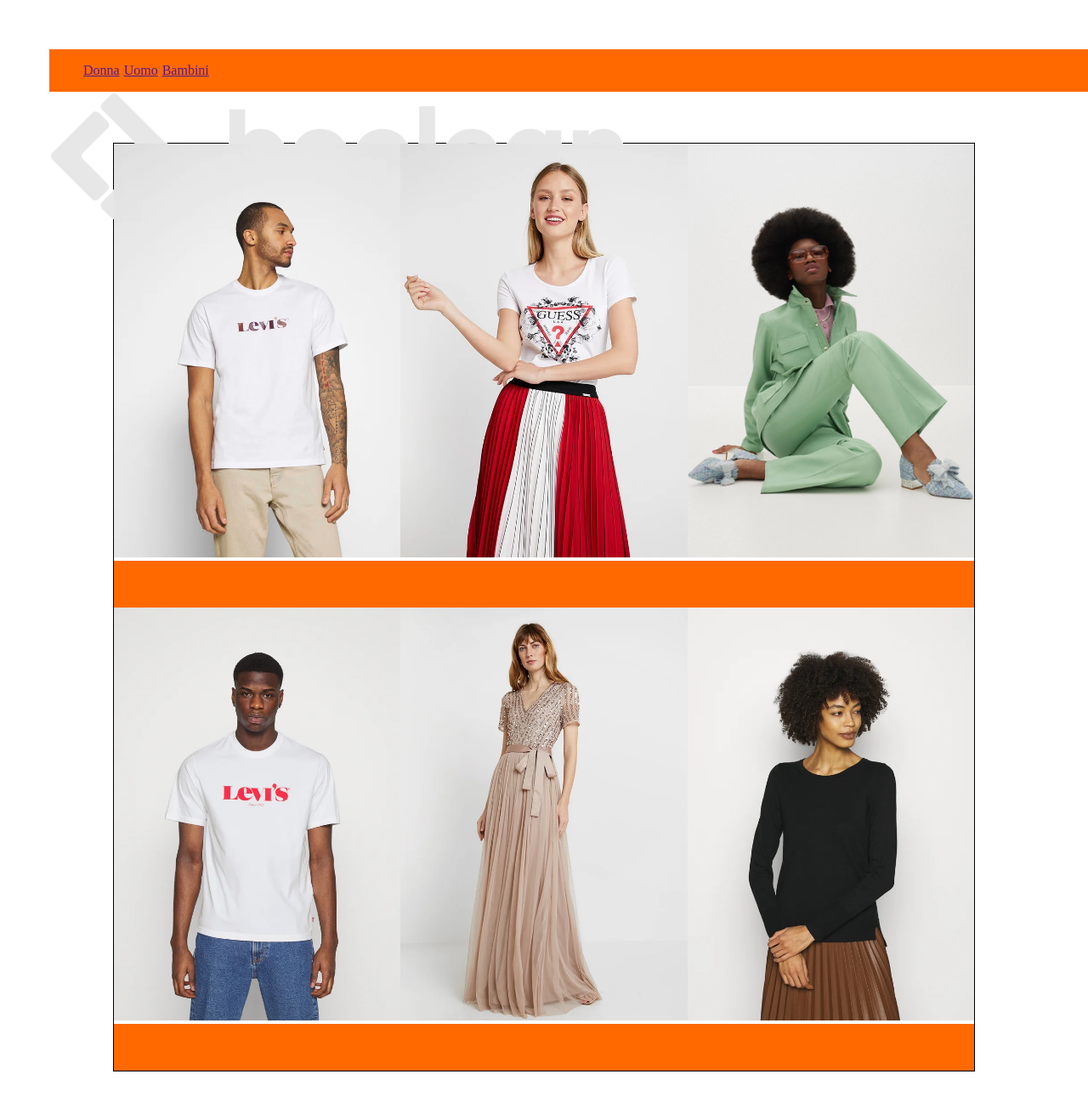
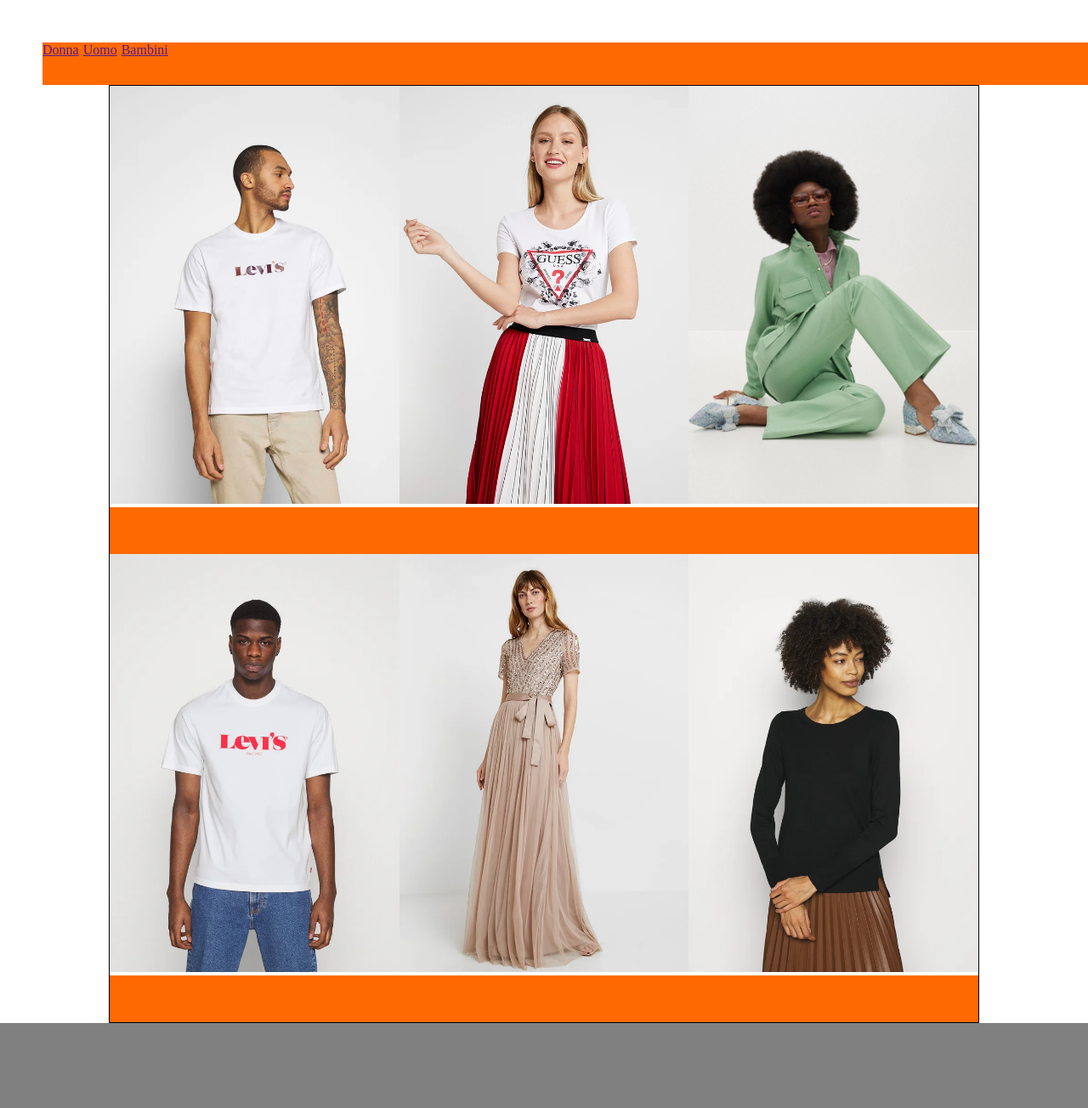
Before and after one commit to Om12ek99/html-css-boolando, a plain HTML site: page index.html in a window 1280 px wide. Shown: the top 1304 px of the page at 85% size. Before the commit the page ends 1269 px from the top, so only its background shows below. Drawn offline with Linux system fonts and the light colour scheme.

Commit message:
add:struttura

```diff
--- a/css/style.css
+++ b/css/style.css
@@ -1,5 +1,5 @@
 
-*/
+
 *{
     box-sizing: border-box;
     padding: 0;
@@ -39,8 +39,10 @@ img {
 
 
   .logo{
-    display: flex;
+    display: none;
     align-items: center;
+    width: 100px;
+
 
   }
 
@@ -73,3 +75,8 @@ img {
     background-color: #FF6900;
     height: 55px;
   }
+
+  footer{
+    background-color: grey;
+    height: 100px;
+  }
--- a/index.html
+++ b/index.html
@@ -101,8 +101,12 @@
             <!-- /tessere -->
         <!-- /grid -->
             </main>
+
         <!-- Footer -->
             <!-- infoleagli -->
+            <footer>
+
+            </footer>
             <!-- /infolegali -->
 
             <!-- social -->
```
